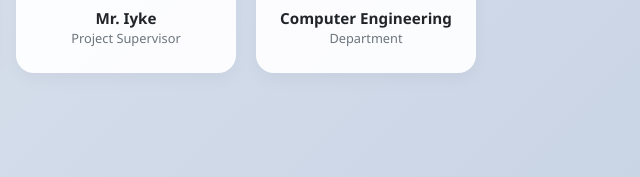
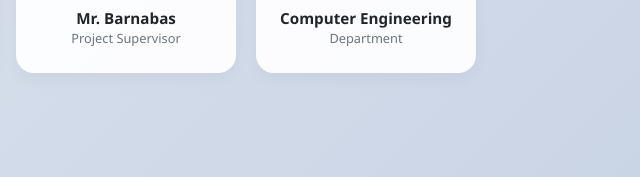
Before and after one commit to darcosgang/sen482-6710, a website: page index.html in a window 1280 px wide. Shown: the part 1795-1972 px from the top of the page, 514-1154 px from the left. Drawn offline with Linux system fonts and the light colour scheme.

Commit message:
Updated Lecturer name

```diff
--- a/index.html
+++ b/index.html
@@ -314,7 +314,7 @@
       </div>
       <div class="team-card">
         <div class="avatar">👨‍🏫</div>
-        <h6>Mr. Iyke</h6>
+        <h6>Mr. Barnabas</h6>
         <div class="role">Project Supervisor</div>
       </div>
       <div class="team-card">
```
